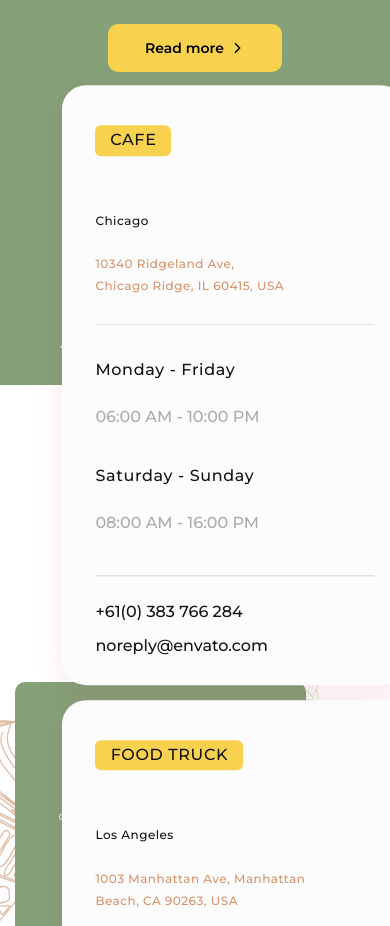
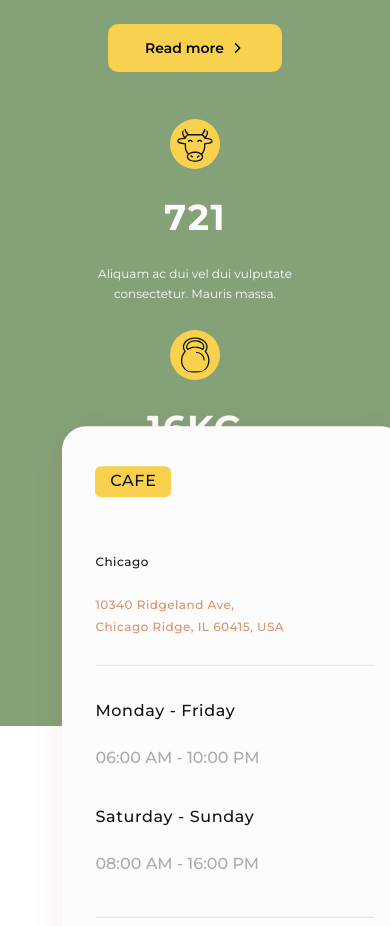
Before and after one commit to SergUserGit/new_vue_project, a Vue app in the folder my-first-project/: page / in a window 390 px wide. Shown: the part 2803-3729 px from the top of the page. Built offline with nearby package versions, Linux system fonts and the light colour scheme; a web font is replaced by a local one.

Commit message:
add: adaptive how its made
add: adaptive how its made

```diff
--- a/my-first-project/src/components/icecream/HowItsMadeItems.vue
+++ b/my-first-project/src/components/icecream/HowItsMadeItems.vue
@@ -44,6 +44,7 @@ export default {
 </script>
 
 <style lang="scss" scoped>
+@media screen and (min-width: 1200px) {
   .items-list {
     list-style: none;
     margin: 0;
@@ -52,6 +53,42 @@ export default {
     gap: 20px;
     justify-content: center;
   }
+}
+
+@media screen and (min-width: 320px) and (max-width: 479px) {
+  .items-list {
+    list-style: none;
+    margin: 0;
+    padding: 0;
+    display: flex;
+    gap: 25px;
+    flex-direction: column;
+    align-items: center;
+  }
+}
+
+@media screen and (min-width: 480px) and (max-width: 767px) {
+  .items-list {
+    list-style: none;
+    margin: 0;
+    padding: 0;
+    display: flex;
+    flex-direction: column;
+    align-items: center;
+    gap: 30px;
+  }
+}
+
+@media screen and (min-width: 768px) and (max-width: 1199px) {
+  .items-list {
+    list-style: none;
+    margin: 0;
+    padding: 0;
+    display: flex;
+    gap: 60px;
+    justify-content: center;
+  }
+}
 
 .item-img {
   width: 36px;
@@ -59,9 +96,33 @@ export default {
   background: #f8d24e;
   padding: 7px;
   border-radius: 50%;
+}
+
+@media screen and (min-width: 1200px) {
+  .item-img {
     margin-bottom: 53px;
   }
+}
 
+@media screen and (min-width: 320px) and (max-width: 479px) {
+  .item-img {
+    margin-bottom: 26px;
+  }
+}
+
+@media screen and (min-width: 480px) and (max-width: 767px) {
+  .item-img {
+    margin-bottom: 27px;
+  }
+}
+
+@media screen and (min-width: 768px) and (max-width: 1199px) {
+  .item-img {
+    margin-bottom: 43px;
+  }
+}
+
+@media screen and (min-width: 1200px) {
   .item-title {
     margin: 0;
     padding: 0;
@@ -72,11 +133,52 @@ export default {
     color: #fcfcfc;
     margin-bottom: 36px;
   }
+}
+
+@media screen and (min-width: 320px) and (max-width: 479px) {
+  .item-title {
+    margin: 0;
+    padding: 0;
+    font-weight: 700;
+    font-size: 36px;
+    letter-spacing: 0.04em;
+    text-transform: uppercase;
+    font-family: "Montserrat", sans-serif;
+    color: #fcfcfc;
+    margin-bottom: 25px;
+  }
+}
+
+@media screen and (min-width: 480px) and (max-width: 767px) {
+  .item-title {
+    margin: 0;
+    padding: 0;
+    font-weight: 700;
+    font-size: 36px;
+    letter-spacing: 0.04em;
+    text-transform: uppercase;
+    font-family: "Montserrat", sans-serif;
+    color: #fcfcfc;
+    margin-bottom: 20px;
+  }
+}
+
+@media screen and (min-width: 768px) and (max-width: 1199px) {
+  .item-title {
+    font-weight: 700;
+    font-size: 48px;
+    letter-spacing: 0.04em;
+    font-family: "Montserrat", sans-serif;
+    color: #fcfcfc;
+    margin-bottom: 25px;
+  }
+}
 
 .item-title__upper {
   text-transform: uppercase;
 }
 
+@media screen and (min-width: 1200px) {
   .item-ph {
     margin: 0;
     padding: 0;
@@ -89,6 +191,49 @@ export default {
     color: #fcfcfc;
     text-align: center;
   }
+}
+
+@media screen and (min-width: 320px) and (max-width: 479px) {
+  .item-ph {
+    margin: 0;
+    padding: 0;
+    width: 230px;
+    font-weight: 400;
+    font-size: 12px;
+    line-height: 170%;
+    text-align: center;
+    font-family: "Montserrat", sans-serif;
+    color: #fcfcfc;
+  }
+}
+
+@media screen and (min-width: 480px) and (max-width: 767px) {
+  .item-ph {
+    margin: 0;
+    padding: 0;
+    width: 230px;
+    font-weight: 400;
+    font-size: 12px;
+    line-height: 170%;
+    text-align: center;
+    font-family: "Montserrat", sans-serif;
+    color: #fcfcfc;
+  }
+}
+
+@media screen and (min-width: 768px) and (max-width: 1199px) {
+  .item-ph {
+    margin: 0;
+    padding: 0;
+    font-weight: 400;
+    font-size: 14px;
+    line-height: 174%;
+    text-align: center;
+    width: 152px;
+    font-family: "Montserrat", sans-serif;
+    color: #fcfcfc;
+  }
+}
 
 .items-list-item {
   display: flex;
```
Lines whose indentation alone changed are shown as unchanged.
